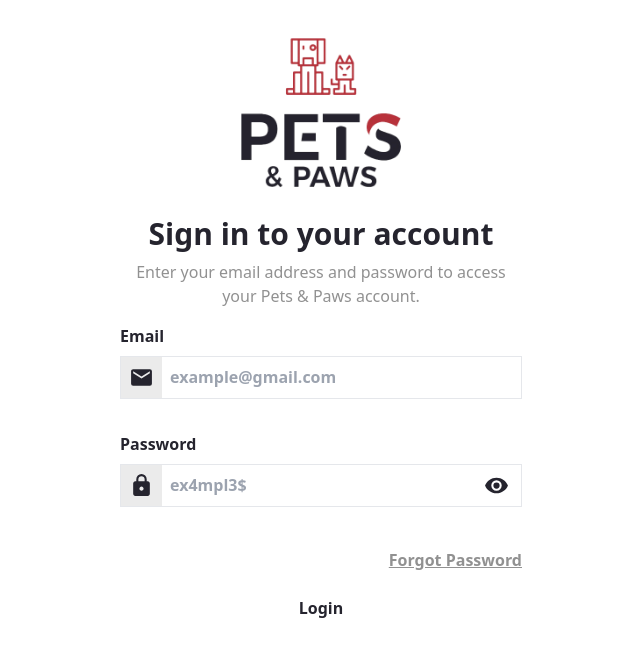
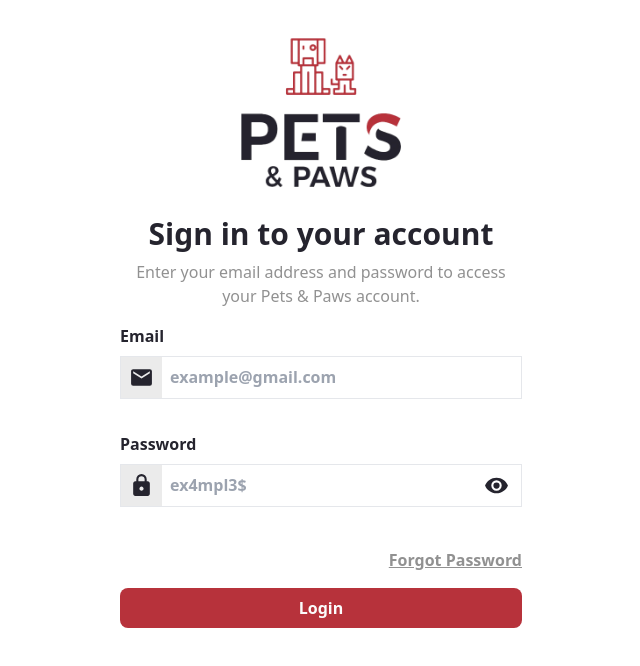
Before and after one commit to rruiz204/pets-and-paws-client, a React (Vite) app: page /login in a window 1280 px wide. Shown: the top 666 px of the page, without its empty margins (319-959 px from the left). Built offline with nearby package versions, Linux system fonts and the light colour scheme; no server answers.

Commit message:
fix: modify tailwind content config

```diff
--- a/tailwind.config.js
+++ b/tailwind.config.js
@@ -1,6 +1,6 @@
 /** @type {import('tailwindcss').Config} */
 export default {
-  content: ["./index.html", "./src/**/*.tsx"],
+  content: ["./index.html", "./src/**/*.tsx", "./src/**/*.ts"],
   theme: {
     extend: {
       colors: {
```
